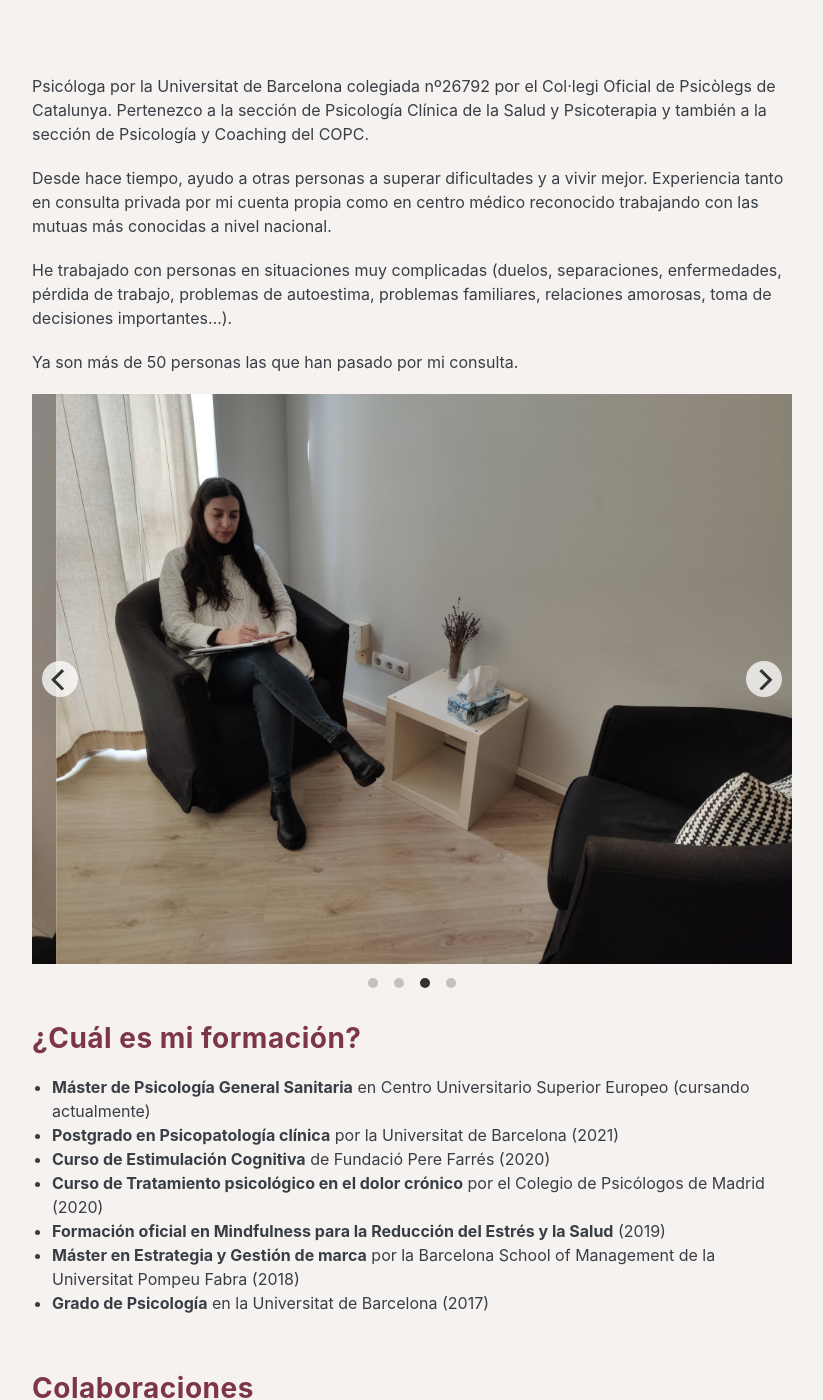
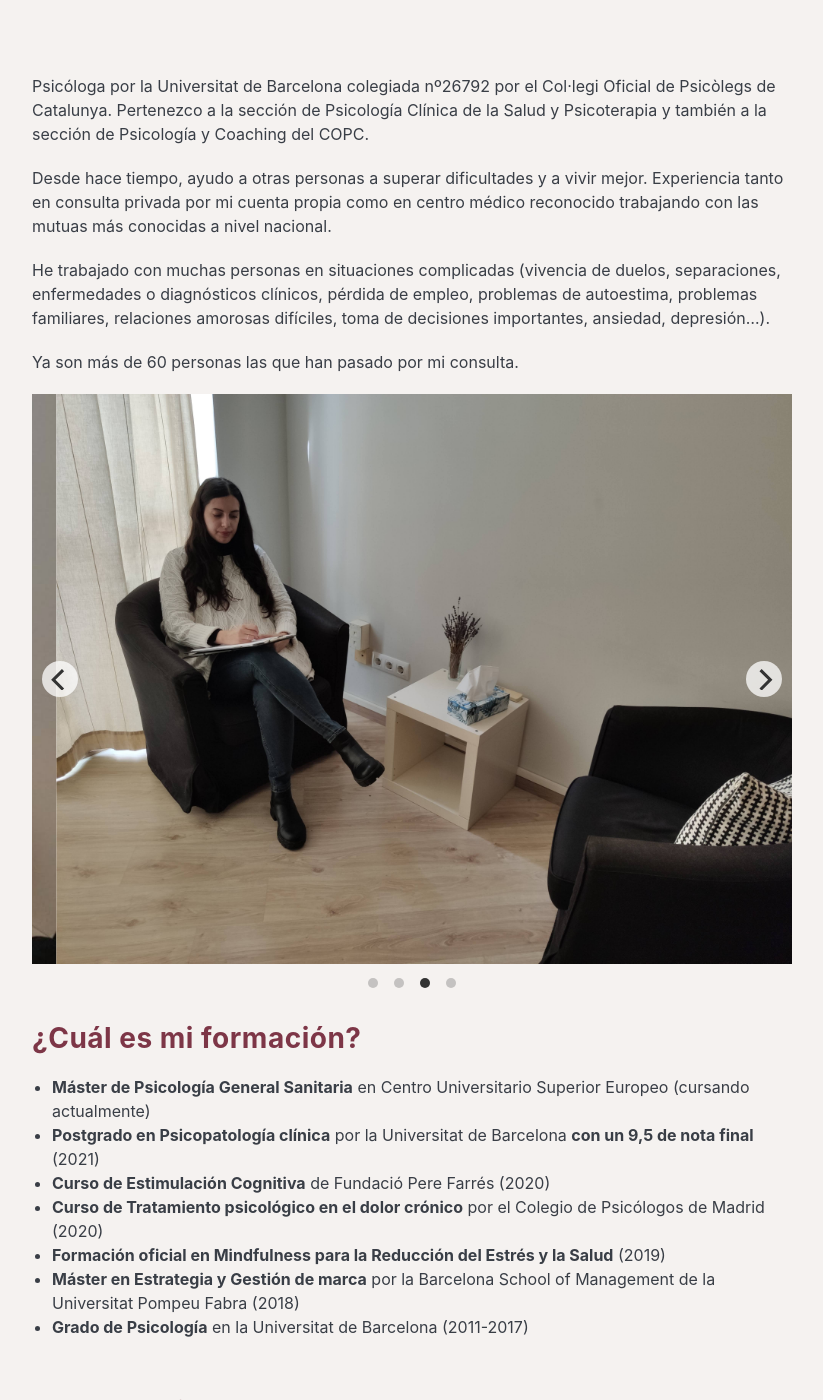
Before and after one commit to nurialeonsallent/nurialeon.com, a Jekyll site: the page built from _pages/sobre-mi.md, in a window 1280 px wide and 1400 px high, scrolled down 198 px. Shown: the whole window, without its empty margins (228-1051 px from the left). Built offline with Jekyll 4.4.1, drawn with Linux system fonts in a browser that asks for light colours; nearby versions of some CDN libraries; some of the changed text lies outside the part shown.

Commit message:
resumen descripcion

```diff
--- a/_data/settings.yml
+++ b/_data/settings.yml
@@ -2,8 +2,8 @@
 # General Site Settings
 title: Núria León - Psicóloga Barcelona
 logo: logo.svg
-description: ¡Hola! Mi nombre es Núria León, soy psicóloga en Barcelona y colegiada número 26792. Desde hace mucho tiempo me dedico a ayudar a otras personas a superar dificultades y a sentirse mejor con sus vidas. ¿Quieres saber más?"
-keywords: nuria, leon, psicologa, barcelona, online
+description: ¡Hola! Soy Núria León, psicóloga en Barcelona y colegiada 26792. Hago sesiones online y presenciales en castellano, catalán e inglés. Más de 60 personas ya han pasado por mi consulta. ¿Quieres saber más?"
+keywords: nuria, leon, psicologa, barcelona, online, presencial, terapia, barata
 
 #-------------------------------
 # Author Settings
@@ -11,7 +11,7 @@ author:
   name: Núria León
   image: hero.jpg
   say-hello: Núria León, Psicóloga
-  bio: ¡Hola! ¿Qué tal? Mi nombre es Núria León Sallent y soy psicóloga en Barcelona. Desde hace mucho tiempo que me dedico a ayudar a otras personas a superar dificultades y a sentirse mejor con sus vidas.
+  bio: ¡Hola! ¿Qué tal? Soy Núria León y soy psicóloga en Barcelona. Hago sesiones en castellano, catalán e inglés. Desde hace mucho tiempo que me dedico a ayudar a otras personas a superar dificultades y a sentirse mejor con sus vidas.
 
 #-------------------------------
 # Contact links
--- a/_pages/sobre-mi.md
+++ b/_pages/sobre-mi.md
@@ -8,9 +8,9 @@ Psicóloga por la Universitat de Barcelona colegiada nº26792 por el Col·legi O
 
 Desde hace tiempo, ayudo a otras personas a superar dificultades y a vivir mejor. Experiencia tanto en consulta privada por mi cuenta propia como en centro médico reconocido trabajando con las mutuas más conocidas a nivel nacional.
 
-He trabajado con personas en situaciones muy complicadas (duelos, separaciones, enfermedades, pérdida de trabajo, problemas de autoestima, problemas familiares, relaciones amorosas, toma de decisiones importantes...).
+He trabajado con muchas personas en situaciones complicadas (vivencia de duelos, separaciones, enfermedades o diagnósticos clínicos, pérdida de empleo, problemas de autoestima, problemas familiares, relaciones amorosas difíciles, toma de decisiones importantes, ansiedad, depresión...).
 
-Ya son más de 50 personas las que han pasado por mi consulta.
+Ya son más de 60 personas las que han pasado por mi consulta.
 
 <div class="carousel" data-flickity='{ "wrapAround": true, "autoPlay": true }'>
   <div class="carousel-cell"><img src="{{ site.baseurl }}/images/despacho.jpg" /></div>
@@ -22,15 +22,16 @@ Ya son más de 50 personas las que han pasado por mi consulta.
 ## ¿Cuál es mi formación?
 
 - **Máster de Psicología General Sanitaria** en Centro Universitario Superior Europeo (cursando actualmente)
-- **Postgrado en Psicopatología clínica** por la Universitat de Barcelona (2021)
+- **Postgrado en Psicopatología clínica** por la Universitat de Barcelona **con un 9,5 de nota final** (2021)
 - **Curso de Estimulación Cognitiva** de Fundació Pere Farrés (2020)
 - **Curso de Tratamiento psicológico en el dolor crónico** por el Colegio de Psicólogos de Madrid (2020)
 - **Formación oficial en Mindfulness para la Reducción del Estrés y la Salud** (2019)
 - **Máster en Estrategia y Gestión de marca** por la Barcelona School of Management de la Universitat Pompeu Fabra (2018)
-- **Grado de Psicología** en la Universitat de Barcelona (2017)
+- **Grado de Psicología** en la Universitat de Barcelona (2011-2017)
 
 ## Colaboraciones
 
 Durante la pandemia del Covid-19 tuve la oportunidad de participar en la definición de un proyecto de psicología para algunas de las mutuas de salud más importantes a nivel nacional. Durante este proyecto, fui una de las _responsables de la definición estratégica del servicio pionero de orientación psicológica y emocional_ por teléfono a todos los asegurados nacionales. Asimismo, como psicóloga del proyecto pude ayudar a todas las personas que necesitaban apoyo psicológico.
 
 He participado también en entrevistas en diferentes medios sociales, como por ejemplo [este artículo en el que hablo de autoestima e imagen corporal](https://www.esteticainfo.com/complejos-yo-liberate-y-encuentra-tu-felicidad/).
+Además puedes seguirme en todas mis redes sociales en las que vas a encontrar todo el contenido, entrevistas y reflexiones que voy publicando.
```
